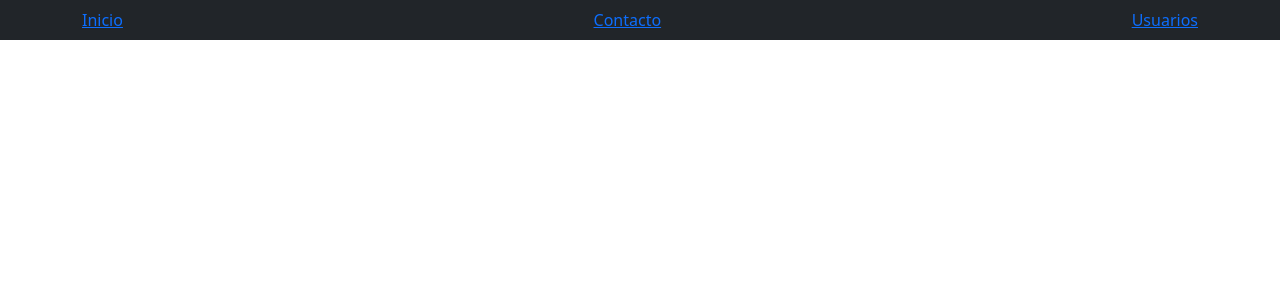
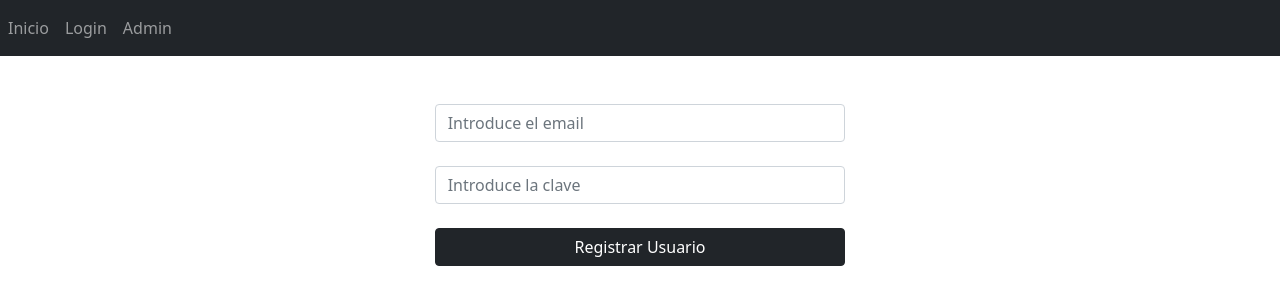
Before and after one commit to jhonny0288/primerproyecto, a React (Create React App) app: page /Login in a window 1280 px wide. Shown: the top 304 px of the page. Built offline with nearby package versions, Linux system fonts and the light colour scheme.

Commit message:
se agrega funcionalidad de login con firebase

```diff
--- a/package.json
+++ b/package.json
@@ -8,6 +8,7 @@
     "@testing-library/user-event": "^12.1.10",
     "axios": "^0.26.1",
     "bootstrap": "^5.1.3",
+    "firebase": "^9.8.4",
     "react": "^17.0.2",
     "react-dom": "^17.0.2",
     "react-router-dom": "^6.2.1",
--- a/src/App.jsx
+++ b/src/App.jsx
@@ -4,6 +4,8 @@ import Inicio from './components/Inicio';
 import Contacto from './components/Contacto';
 import { Usuarios } from './components/Usuarios';
 import { Usuario } from './components/Usuario';
+import Admin from './components/Admin';
+import Login from './components/Login';
 import { BrowserRouter, Routes, Route } from 'react-router-dom';
 
 
@@ -14,10 +16,12 @@ function App() {
       <BrowserRouter>
         <NavBar></NavBar>
         <Routes>
-          <Route exact path='/' element={<Inicio></Inicio>}></Route>
+          {/* <Route exact path='/' element={<Inicio></Inicio>}></Route>
           <Route exact path='/contacto' element={<Contacto></Contacto>}></Route>
           <Route exact path='/Usuarios' element={<Usuarios></Usuarios>}></Route>
-          <Route exact path='/Usuario/:id' element={<Usuario></Usuario>}></Route>
+          <Route exact path='/Usuario/:id' element={<Usuario></Usuario>}></Route> */}
+          <Route exact path='/Admin' element={<Admin></Admin>}></Route>
+          <Route exact path='/Login' element={<Login></Login>}></Route>
         </Routes>
       </BrowserRouter>
     </div>
--- /dev/null
+++ b/src/components/Admin.jsx
@@ -0,0 +1,9 @@
+import React from 'react'
+
+const Admin = () => {
+  return (
+    <div><h2>Admin</h2></div>
+  )
+}
+
+export default Admin
--- /dev/null
+++ b/src/components/Login.jsx
@@ -0,0 +1,78 @@
+import React, { useState } from 'react'
+import { auth, createUserWithEmailAndPassword } from '../firebaseconfig'
+
+const Login = () => {
+
+    const [email, setEmail] = useState('')
+    const [pass, setPass] = useState('')
+    const [msjerror, setMsjError] = useState('')
+
+    const RegistrarUsuario = (e) =>{
+        e.preventDefault()
+        try {
+            createUserWithEmailAndPassword(auth, email, pass)
+            .then( r=> alert('Usuario registrado'))
+            setEmail('')
+            setPass('')
+        }
+        catch (error) {
+
+            if (error.code == 'auth/invalid-email')
+            {
+                setMsjError('formato de email incorrecto')
+            }
+
+            if (error.code == 'auth/weak-password')
+            {
+                setMsjError('formato de email incorrecto')
+            }
+
+        }
+    }
+
+    return (
+        <div className='row mt-5'>
+            <div className='col'>
+
+            </div>
+            <div className='col'>
+                <form onSubmit={RegistrarUsuario} className='form-group'>
+                    <input
+                    onChange={(e)=>{setEmail(e.target.value)}}
+                        className='form-control'
+                        placeholder='Introduce el email'
+                        type="email">
+                    </input>
+                    <input
+                    onChange={(e)=>{setPass(e.target.value)}}
+                        className='form-control mt-4'
+                        placeholder='Introduce la clave'
+                        type="password">
+                    </input>
+                    <input
+                        className='btn btn-dark w-100 mt-4'
+                        value='Registrar Usuario'
+                        type="submit">
+                    </input>
+                </form>
+                {
+                 msjerror != null ?
+                (
+                    <div>
+                        {msjerror}
+                    </div>
+                )
+                :
+                 (
+                    <span></span>
+                 )
+                }
+            </div>
+            <div className='col'>
+
+            </div>
+        </div>
+    )
+}
+
+export default Login
--- a/src/components/NavBar.jsx
+++ b/src/components/NavBar.jsx
@@ -3,17 +3,28 @@ import { Link } from 'react-router-dom';
 
 const NavBar = () => {
   return (
-
-    <nav className='navbar navbar-dark bg-dark'>
-        <div className="container">
-        <Link to="/">Inicio</Link>
-        <Link to="/contacto">Contacto</Link>
-        <Link to="/usuarios">Usuarios</Link>
-        </div>
+    <div>
+    <nav className='navbar navbar-expand-lg navbar-dark bg-dark'>
+      <ul className='navbar-nav mr-auto'>
+        <li className='nav-item'>
+        <Link className='nav-link' to="/">Inicio</Link>
+        </li>
+        <li className='nav-item'>
+        <Link className='nav-link' to="/Login">Login</Link>
+        </li>
+        <li className='nav-item'>
+        <Link className='nav-link' to='/Admin'>Admin</Link>
+        </li>
+        {/* <li className='nav-item'>
+        <Link className='nav-link' to="/contacto">Contacto</Link>
+        </li>
+        <li className='nav-item'>
+        <Link className='nav-link' to="/usuarios">Usuarios</Link>
+        </li>*/}
+      </ul>
     </nav>
-
-  );
-
+  </div>
+  )
 };
 
 export default NavBar;
--- /dev/null
+++ b/src/firebaseconfig.js
@@ -0,0 +1,18 @@
+import { initializeApp } from 'firebase/app'
+import { getAuth, createUserWithEmailAndPassword } from "firebase/auth"
+
+const firebaseConfig = {
+    apiKey: "AIzaSyBsvIBwY1gqYmxtZ6HlHY-3OL1sGO4eYF4",
+    authDomain: "proyecto-react-f40df.firebaseapp.com",
+    projectId: "proyecto-react-f40df",
+    storageBucket: "proyecto-react-f40df.appspot.com",
+    messagingSenderId: "44975059984",
+    appId: "1:44975059984:web:647dd88f097351f09b8695",
+    measurementId: "G-RE4LJ6KBQH"
+  };
+
+  // Initialize Firebase
+  const app = initializeApp(firebaseConfig);
+  const auth = getAuth(app)
+
+  export {auth, createUserWithEmailAndPassword}
--- a/src/index.js
+++ b/src/index.js
@@ -1,7 +1,7 @@
 import React from 'react';
 import ReactDOM from 'react-dom';
 import './index.css';
-import 'bootstrap/dist/css/bootstrap.css';
+import bootstrap from 'bootstrap/dist/css/bootstrap.css';
 import App from './App.jsx';
 
 
```
Also changed, not shown: 1 other file (tests, documents, lock files or other folders).
